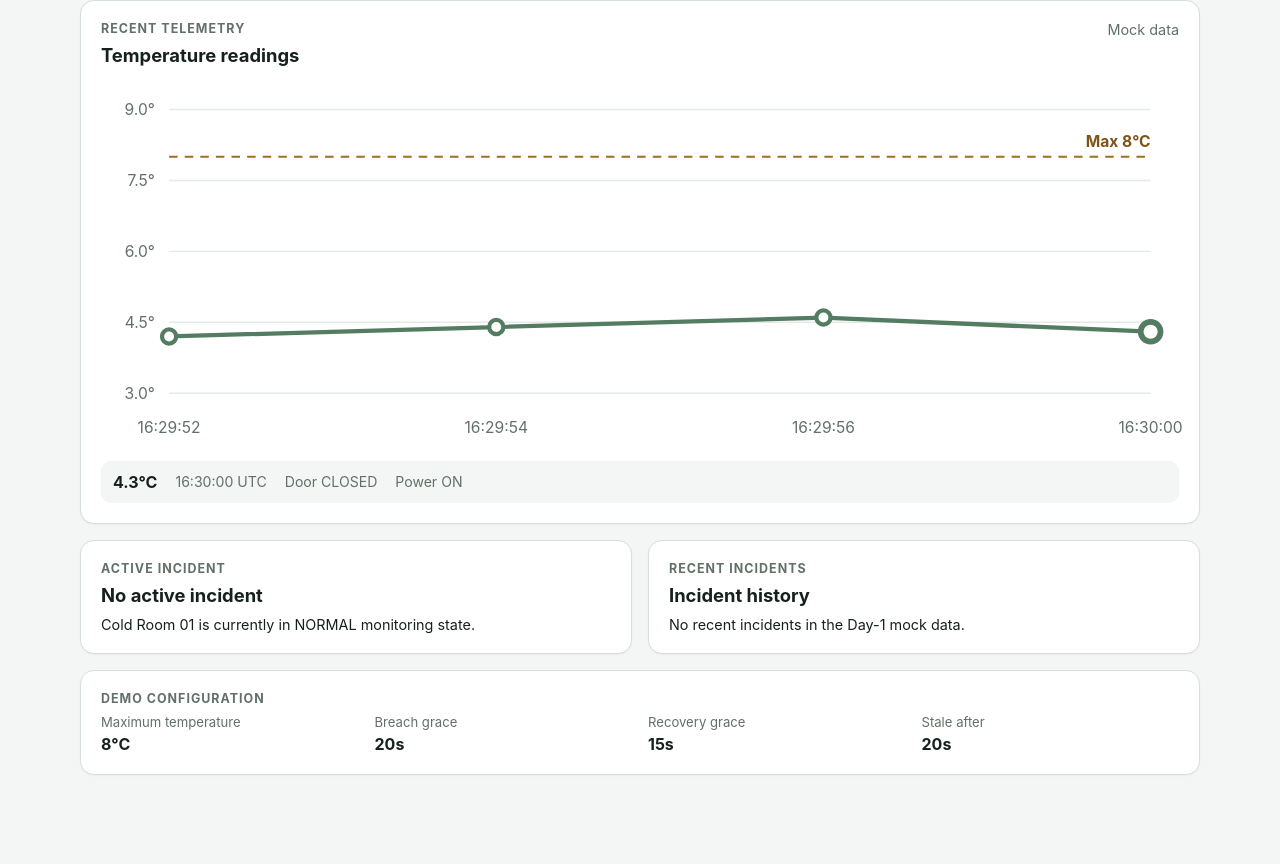
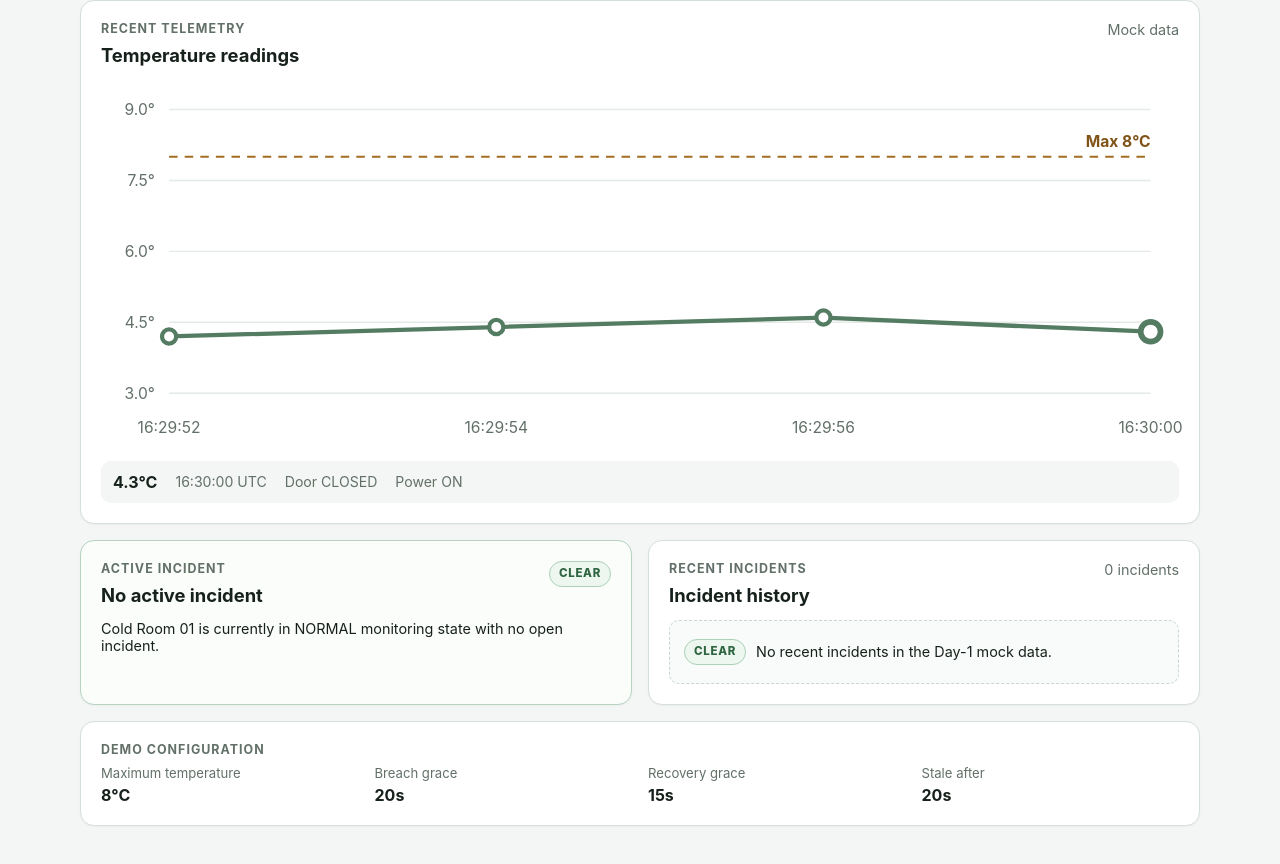
Before and after one commit to AwesomeWiz/FreshGuard, a Next.js app in the folder apps/web/: page / in a window 1280 px wide. Shown: the part 324-1188 px from the top of the page. Before the commit the page ends 1163 px from the top, so only its background shows below. Built offline with nearby package versions, Linux system fonts and the light colour scheme.

Commit message:
feat(web): style incident status states

```diff
--- a/apps/web/app/globals.css
+++ b/apps/web/app/globals.css
@@ -264,8 +264,163 @@ h2 {
   font-size: 1rem;
 }
 
+.incident-panel {
+  border-width: 1px;
+}
+
+.incident-panel-clear {
+  border-color: #b7d2c0;
+  background: #fbfdfb;
+}
+
+.incident-panel-open {
+  border-color: #dfa2a2;
+  background: #fffafa;
+}
+
+.incident-panel-heading,
+.incident-list-heading {
+  display: flex;
+  align-items: flex-start;
+  justify-content: space-between;
+  gap: 14px;
+}
+
+.incident-panel-heading {
+  margin-bottom: 14px;
+}
+
+.incident-panel-heading h2 {
+  margin-bottom: 0;
+}
+
+.incident-status-badge,
+.ai-status-badge {
+  display: inline-flex;
+  align-items: center;
+  justify-content: center;
+  width: fit-content;
+  min-height: 26px;
+  padding: 4px 9px;
+  border: 1px solid transparent;
+  border-radius: 999px;
+  font-size: 0.72rem;
+  font-weight: 800;
+  letter-spacing: 0.06em;
+  line-height: 1;
+  text-transform: uppercase;
+  white-space: nowrap;
+}
+
+.incident-status-clear,
+.incident-status-resolved,
+.ai-status-ready {
+  border-color: #acd0b8;
+  background: #edf7f0;
+  color: #2f6540;
+}
+
+.incident-status-open,
+.ai-status-failed {
+  border-color: #e0adad;
+  background: #fff0f0;
+  color: #8d3d3d;
+}
+
+.ai-status-generating {
+  border-color: #e0c37f;
+  background: #fff8e6;
+  color: #795817;
+}
+
+.active-incident-details {
+  display: grid;
+  gap: 14px;
+}
+
+.incident-id,
+.incident-id-inline {
+  font-family: ui-monospace, SFMono-Regular, Menlo, monospace;
+}
+
+.incident-id {
+  margin: 0;
+  color: #2f3c34;
+  font-size: 0.86rem;
+  font-weight: 700;
+  overflow-wrap: anywhere;
+}
+
+.incident-id-inline {
+  font-size: 0.88em;
+  font-weight: 700;
+}
+
+.incident-detail-grid {
+  display: grid;
+  grid-template-columns: repeat(2, minmax(0, 1fr));
+  gap: 12px;
+  margin: 0;
+}
+
+.incident-detail-grid div {
+  min-width: 0;
+}
+
+.incident-detail-grid dt {
+  margin-bottom: 4px;
+  color: #627068;
+  font-size: 0.76rem;
+}
+
+.incident-detail-grid dd {
+  margin: 0;
+  font-size: 0.88rem;
+  font-weight: 700;
+  line-height: 1.4;
+  overflow-wrap: anywhere;
+}
+
+.incident-empty-state {
+  display: flex;
+  align-items: center;
+  gap: 10px;
+  min-height: 64px;
+  padding: 14px;
+  border: 1px dashed #c8d6cd;
+  border-radius: 10px;
+  background: #f8fbf9;
+}
+
 .incident-list {
-  margin-bottom: 0;
+  display: grid;
+  gap: 12px;
+  margin: 0;
+  padding: 0;
+  list-style: none;
+}
+
+.incident-list-item {
+  padding: 14px;
+  border: 1px solid #e0e6e2;
+  border-radius: 10px;
+  background: #fbfcfb;
+}
+
+.incident-list-heading {
+  margin-bottom: 12px;
+}
+
+.incident-badges {
+  display: flex;
+  flex-wrap: wrap;
+  justify-content: flex-end;
+  gap: 6px;
+}
+
+.incident-history-details {
+  padding-top: 12px;
+  border-top: 1px solid #e5ebe7;
 }
 
 .config-grid {
@@ -302,7 +457,9 @@ h2 {
   }
 
   .page-header,
-  .section-heading {
+  .section-heading,
+  .incident-panel-heading,
+  .incident-list-heading {
     flex-direction: column;
   }
 
@@ -312,7 +469,8 @@ h2 {
 
   .metrics-grid,
   .two-column-grid,
-  .config-grid {
+  .config-grid,
+  .incident-detail-grid {
     grid-template-columns: 1fr;
   }
 
@@ -329,4 +487,13 @@ h2 {
     flex-direction: column;
     gap: 4px;
   }
+
+  .incident-empty-state {
+    align-items: flex-start;
+    flex-direction: column;
+  }
+
+  .incident-badges {
+    justify-content: flex-start;
+  }
 }
--- a/apps/web/app/page.tsx
+++ b/apps/web/app/page.tsx
@@ -9,9 +9,26 @@ function formatTimestamp(value: string): string {
   }).format(new Date(value));
 }
 
+function formatDuration(value: number | null): string {
+  if (value === null) {
+    return "Ongoing";
+  }
+
+  if (value < 60) {
+    return `${value}s`;
+  }
+
+  const minutes = Math.floor(value / 60);
+  const seconds = value % 60;
+  return seconds === 0 ? `${minutes}m` : `${minutes}m ${seconds}s`;
+}
+
 export default function HomePage() {
   const device = mockDevice;
   const latest = device.latest;
+  const activeIncident = device.activeIncidentId
+    ? mockIncidents.items.find((incident) => incident.incidentId === device.activeIncidentId)
+    : undefined;
 
   return (
     <main className="page-shell">
@@ -69,25 +86,111 @@ export default function HomePage() {
       </section>
 
       <div className="two-column-grid">
-        <section className="card section-card">
+        <section
+          className={`card section-card incident-panel ${
+            device.activeIncidentId ? "incident-panel-open" : "incident-panel-clear"
+          }`}
+        >
+          <div className="incident-panel-heading">
+            <div>
               <p className="card-label">Active incident</p>
               <h2>{device.activeIncidentId ? "Incident open" : "No active incident"}</h2>
+            </div>
+            <span
+              className={`incident-status-badge ${
+                device.activeIncidentId ? "incident-status-open" : "incident-status-clear"
+              }`}
+            >
+              {device.activeIncidentId ? "OPEN" : "CLEAR"}
+            </span>
+          </div>
+
+          {activeIncident ? (
+            <div className="active-incident-details">
+              <p className="incident-id">{activeIncident.incidentId}</p>
+              <dl className="incident-detail-grid">
+                <div>
+                  <dt>Opened</dt>
+                  <dd>{formatTimestamp(activeIncident.openedAt)}</dd>
+                </div>
+                <div>
+                  <dt>Peak</dt>
+                  <dd>{activeIncident.peakTemperatureC.toFixed(1)}°C</dd>
+                </div>
+                <div>
+                  <dt>Duration</dt>
+                  <dd>{formatDuration(activeIncident.durationSeconds)}</dd>
+                </div>
+                <div>
+                  <dt>AI status</dt>
+                  <dd>
+                    <span className={`ai-status-badge ai-status-${activeIncident.aiStatus.toLowerCase()}`}>
+                      {activeIncident.aiStatus}
+                    </span>
+                  </dd>
+                </div>
+              </dl>
+            </div>
+          ) : device.activeIncidentId ? (
             <p className="empty-copy">
-            {device.activeIncidentId
-              ? `Incident ${device.activeIncidentId} is active.`
-              : "Cold Room 01 is currently in NORMAL monitoring state."}
+              Incident <span className="incident-id-inline">{device.activeIncidentId}</span> is active. Its detail record is not present in the current mock incident list.
             </p>
+          ) : (
+            <p className="empty-copy">Cold Room 01 is currently in NORMAL monitoring state with no open incident.</p>
+          )}
         </section>
 
         <section className="card section-card">
+          <div className="incident-panel-heading">
+            <div>
               <p className="card-label">Recent incidents</p>
               <h2>Incident history</h2>
+            </div>
+            <span className="section-meta">
+              {mockIncidents.items.length} {mockIncidents.items.length === 1 ? "incident" : "incidents"}
+            </span>
+          </div>
+
           {mockIncidents.items.length === 0 ? (
+            <div className="incident-empty-state">
+              <span className="incident-status-badge incident-status-clear">CLEAR</span>
               <p className="empty-copy">No recent incidents in the Day-1 mock data.</p>
+            </div>
           ) : (
-            <ul className="incident-list">
+            <ul className="incident-list" aria-label="Recent incident history">
               {mockIncidents.items.map((incident) => (
-                <li key={incident.incidentId}>{incident.incidentId}</li>
+                <li className="incident-list-item" key={incident.incidentId}>
+                  <div className="incident-list-heading">
+                    <span className="incident-id">{incident.incidentId}</span>
+                    <div className="incident-badges">
+                      <span className={`incident-status-badge incident-status-${incident.status.toLowerCase()}`}>
+                        {incident.status}
+                      </span>
+                      <span className={`ai-status-badge ai-status-${incident.aiStatus.toLowerCase()}`}>
+                        AI {incident.aiStatus}
+                      </span>
+                    </div>
+                  </div>
+
+                  <dl className="incident-detail-grid incident-history-details">
+                    <div>
+                      <dt>Opened</dt>
+                      <dd>{formatTimestamp(incident.openedAt)}</dd>
+                    </div>
+                    <div>
+                      <dt>Resolved</dt>
+                      <dd>{incident.resolvedAt ? formatTimestamp(incident.resolvedAt) : "—"}</dd>
+                    </div>
+                    <div>
+                      <dt>Peak</dt>
+                      <dd>{incident.peakTemperatureC.toFixed(1)}°C</dd>
+                    </div>
+                    <div>
+                      <dt>Duration</dt>
+                      <dd>{formatDuration(incident.durationSeconds)}</dd>
+                    </div>
+                  </dl>
+                </li>
               ))}
             </ul>
           )}
```
Lines whose indentation alone changed are shown as unchanged.
